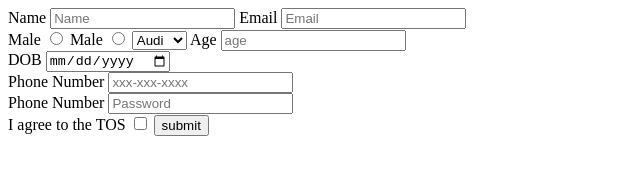
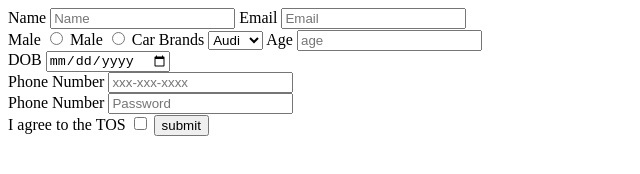
Before and after one commit to acciojob/signup-form-car-Soumen-JavaDev, a website: page main.html in a window 1280 px wide. Shown: the whole page, without its empty margins (0-640 px from the left). Drawn offline with Linux system fonts and the light colour scheme.

Commit message:
created a submission

```diff
--- a/main.html
+++ b/main.html
@@ -19,7 +19,7 @@
 
 		<label for="gender_f">Male</label>
 		<input id="gender_f" type="radio" required name=gender value="Female">
-
+        <label for="cars">Car Brands</label>
 		<select placeholder="--Please choose an option--" id="cars" required>
 			<option>Audi</option>
 			<option>BMW</option>
```
